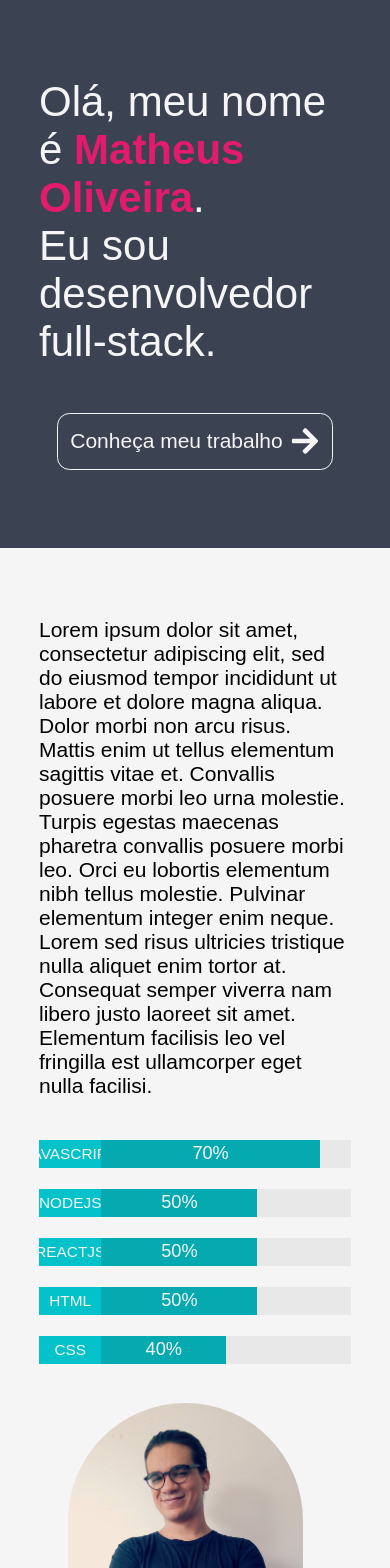
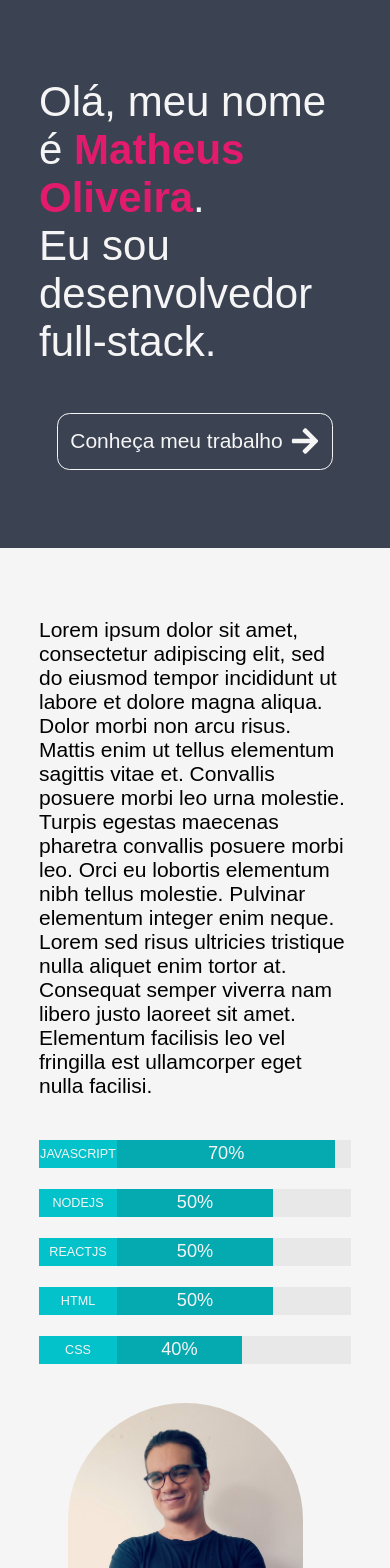
Before and after one commit to euliveiras/porfolio-website, a React (Create React App) app: page / in a window 390 px wide. Shown: the top 1568 px of the page. Built offline with nearby package versions, Linux system fonts and the light colour scheme.

Commit message:
ajustes na estilizaçao em home e no componente skillbar

```diff
--- a/src/components/SkillBar/styles.module.scss
+++ b/src/components/SkillBar/styles.module.scss
@@ -33,3 +33,14 @@
     }
   }
 }
+
+@media (max-width: 720px) {
+  .containerDiv {
+    .textContainer {
+      width: 25%;
+      p {
+        font-size: 0.9rem;
+      }
+    }
+  }
+}
--- a/src/views/home.module.scss
+++ b/src/views/home.module.scss
@@ -3,7 +3,6 @@
   width: 100%;
 
   color: whitesmoke;
-  // background-color: RGB(59, 66, 82);
   background-color: whitesmoke;
 }
 
@@ -99,8 +98,6 @@
   position: relative;
   z-index: 1;
 
-  // height: 90%;
-  // width: 50%;
   margin: 0 10% 20% 0;
 
   border-radius: 20rem;
@@ -134,8 +131,7 @@
 
 @media (max-width: 1024px) {
   .homeSection {
-    display: flex;
-    justify-content: start;
+    display: flex-start;
     height: 80%;
   }
 
```
